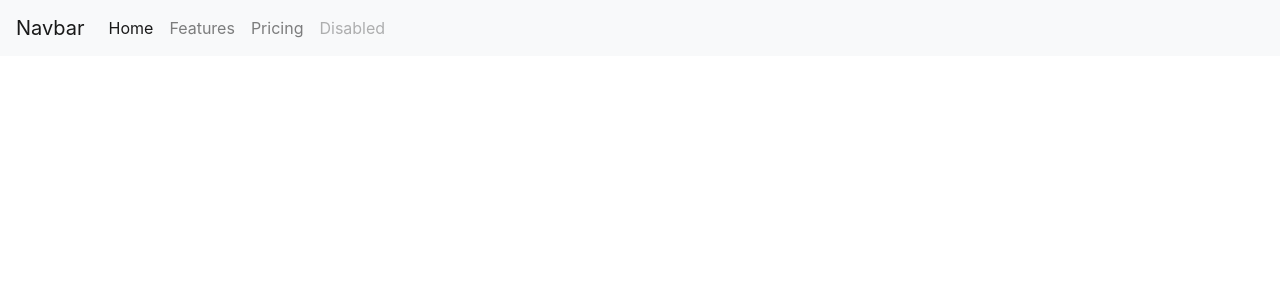
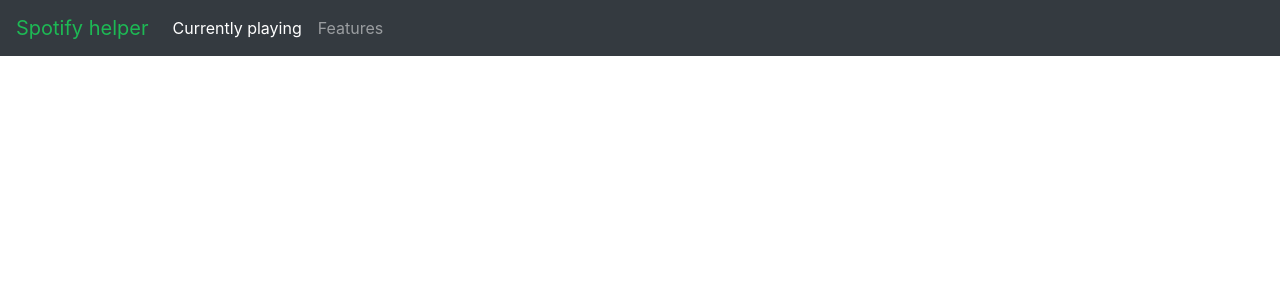
Before and after one commit to danielholmer/spotify-helper, a Flask app: template templates/base.html in a window 1280 px wide. Shown: the top 300 px of the page. Run offline with Flask 2, Linux system fonts and the light colour scheme; the template is opened without the code that fills it, so the values that code supplies are empty; some libraries are stand-ins or nearby versions.

Commit message:
navbar style

```diff
--- a/static/styles/style.css
+++ b/static/styles/style.css
@@ -34,3 +34,6 @@
 #sticky-footer {
   flex-shrink: none;
 }
+#bootstrap-overrides .navbar-brand{
+  color: #1DB954;
+}
--- a/templates/base.html
+++ b/templates/base.html
@@ -8,24 +8,18 @@
 </head>
 
 <body id="bootstrap-overrides">
-  <nav class="navbar navbar-expand-lg navbar-light bg-light">
-    <a class="navbar-brand" href="#">Navbar</a>
+  <nav class="navbar navbar-expand-lg navbar-dark bg-dark">
+    <a class="navbar-brand" href="#">Spotify helper</a>
     <button class="navbar-toggler" type="button" data-toggle="collapse" data-target="#navbarNav" aria-controls="navbarNav" aria-expanded="false" aria-label="Toggle navigation">
       <span class="navbar-toggler-icon"></span>
     </button>
     <div class="collapse navbar-collapse" id="navbarNav">
       <ul class="navbar-nav">
         <li class="nav-item active">
-          <a class="nav-link" href="#">Home <span class="sr-only">(current)</span></a>
+          <a class="nav-link" href="#currentPageLink">Currently playing <span class="sr-only">(current)</span></a>
         </li>
         <li class="nav-item">
           <a class="nav-link" href="#">Features</a>
-        </li>
-        <li class="nav-item">
-          <a class="nav-link" href="#">Pricing</a>
-        </li>
-        <li class="nav-item">
-          <a class="nav-link disabled" href="#" tabindex="-1" aria-disabled="true">Disabled</a>
         </li>
       </ul>
     </div>
```
Also changed, not shown: 1 other file.
